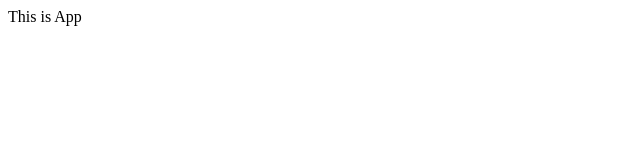
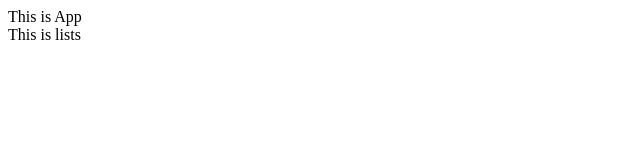
Before and after one commit to amagalla/NextJS_TSX_PG_CRUD, a Next.js app: page / in a window 1280 px wide. Shown: the top 160 px of the page, without its empty margins (0-640 px from the left). Built offline with nearby package versions, Linux system fonts and the light colour scheme.

Commit message:
removed .next and added compnentmponent and styles folder

```diff
--- a/pages/index.tsx
+++ b/pages/index.tsx
@@ -1,7 +1,13 @@
 import React, { FunctionComponent } from "react";
+import GetLists from "../src/components/GetLists";
 
 const App: FunctionComponent = () => {
-  return <div>This is App</div>;
+  return (
+    <>
+      <div>This is App</div>
+      <GetLists />
+    </>
+  );
 };
 
 export default App;
--- /dev/null
+++ b/src/components/GetLists.tsx
@@ -0,0 +1,7 @@
+import React, { FunctionComponent } from "react";
+
+const GetLists: FunctionComponent = () => {
+  return <div>This is lists</div>;
+};
+
+export default GetLists;
```
Also changed, not shown: 1 other file (tests, documents, lock files or other folders).
